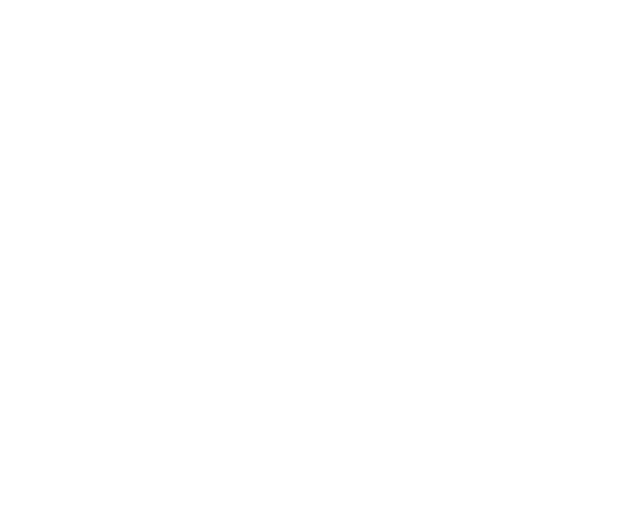
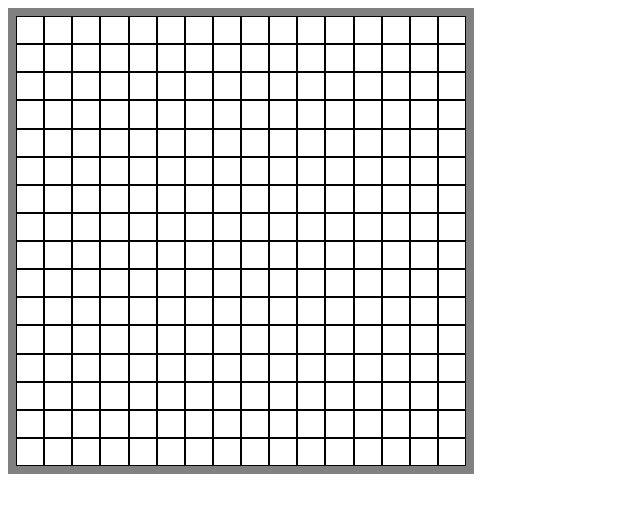
Before and after one commit to fxiaoDFX/etchASketch, a plain HTML site: page index.html in a window 1280 px wide. Shown: the whole page, without its empty margins (0-640 px from the left). Drawn offline with Linux system fonts and the light colour scheme.

Commit message:
Update index.html, script.js, and style.css files
- Deleted some un-needed elements in index.html
- Added function to create cells and append those cells to a row that is
  appended to a square within the window.
- CSS styles to styles elements so user can see them.

```diff
--- a/script.js
+++ b/script.js
@@ -1 +1,24 @@
-// Create a window to for the sketch, default 16x16
+// Create a square window for where the cells will be create in
+const container = document.querySelector('.container');
+const square = document.createElement('div');
+square.classList.add("square");
+container.appendChild(square);
+
+// Create cells
+// Make a div to hold div cells
+function makeGrid(size){
+    for(let i = 0; i < size; i++){
+        // Make rows
+        const row = document.createElement('div');
+        row.classList.add('row');
+        square.appendChild(row);
+        // Fill in rows with cells
+        for(let i = 0; i < size; i++){
+            const cell = document.createElement('div');
+            cell.classList.add('cell');
+            row.appendChild(cell);
+        }
+    }
+}
+
+makeGrid(16);
--- a/style.css
+++ b/style.css
@@ -1 +1,22 @@
 /* Style */
+body{
+    display: flex;
+}
+
+.square{
+    display: flex;
+    flex-direction: column;
+    width: 450px;
+    height: 450px;
+    border: 8px solid gray;
+}
+
+.row{
+    display: flex;
+    flex: 1;
+}
+
+.cell{
+    flex: 1;
+    border: 1px solid black;
+}
```
Also changed, not shown: index.html (+2 -1 lines).
